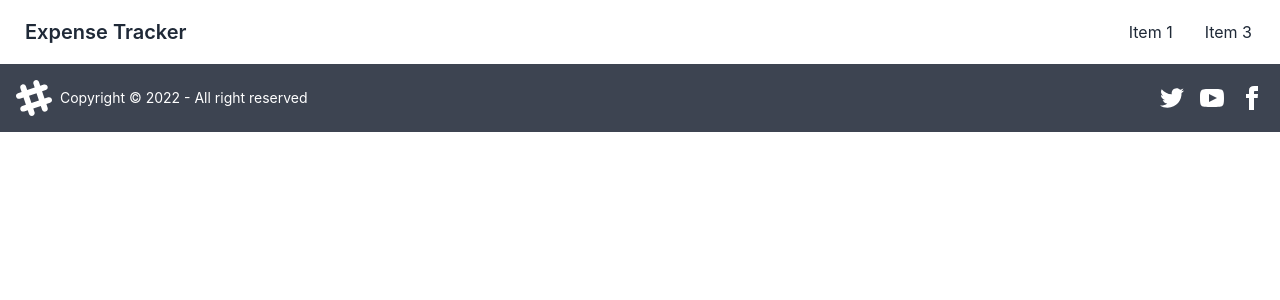
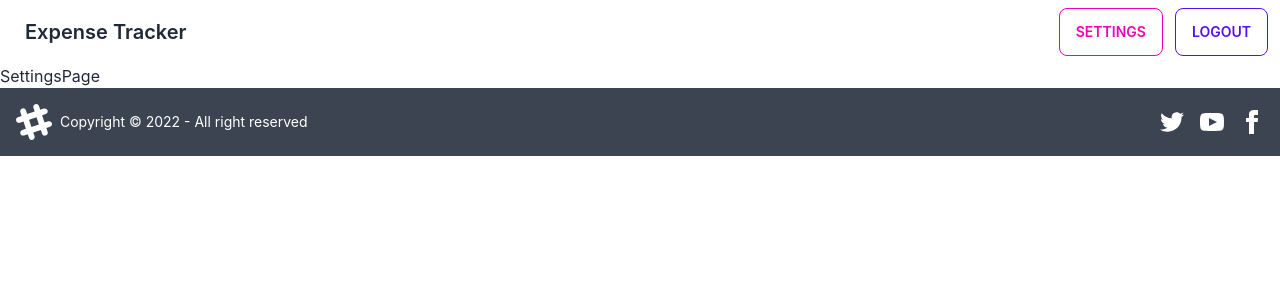
Before and after one commit to 01-DC/mern-expense-tracker-client, a React (Vite) app: page /settings in a window 1280 px wide. Shown: the top 300 px of the page. Built offline with nearby package versions, Linux system fonts and the light colour scheme; sample sign-in values are in the browser's storage; the HTML template or start-up script is replaced by a standard one.

Commit message:
added settings page and readme file

```diff
--- a/src/App.jsx
+++ b/src/App.jsx
@@ -6,6 +6,7 @@ import Header from "./components/Header"
 import HomePage from "./pages/HomePage"
 import LoginPage from "./pages/LoginPage"
 import RegisterPage from "./pages/RegisterPage"
+import SettingsPage from "./pages/SettingsPage"
 
 function App() {
 	return (
@@ -17,6 +18,14 @@ function App() {
 					element={
 						<ProtectedRoutes>
 							<HomePage />
+						</ProtectedRoutes>
+					}
+				/>
+				<Route
+					path="/settings"
+					element={
+						<ProtectedRoutes>
+							<SettingsPage />
 						</ProtectedRoutes>
 					}
 				/>
--- a/src/components/Header.jsx
+++ b/src/components/Header.jsx
@@ -1,20 +1,36 @@
 import React from "react"
+import { Link, useNavigate } from "react-router-dom"
 
 const Header = () => {
+	const navigate = useNavigate()
+
+	const logoutHandler = () => {
+		localStorage.removeItem("user")
+		navigate("/login")
+	}
 	return (
 		<div className="navbar bg-base-100">
 			<div className="flex-1">
-				<a className="btn btn-ghost normal-case text-xl">
+				<Link to="/" className="btn btn-ghost normal-case text-xl">
 					Expense Tracker
-				</a>
+				</Link>
 			</div>
 			<div className="flex-none">
-				<ul className="menu menu-horizontal px-1">
+				<ul className="menu menu-horizontal px-1 gap-3">
 					<li>
-						<a>Item 1</a>
+						<Link
+							to="/settings"
+							className="btn btn-outline btn-secondary">
+							Settings
+						</Link>
 					</li>
+
 					<li>
-						<a>Item 3</a>
+						<button
+							className="btn btn-outline btn-primary"
+							onClick={logoutHandler}>
+							Logout
+						</button>
 					</li>
 				</ul>
 			</div>
--- /dev/null
+++ b/src/pages/SettingsPage.jsx
@@ -0,0 +1,9 @@
+import React from 'react'
+
+const SettingsPage = () => {
+  return (
+    <div>SettingsPage</div>
+  )
+}
+
+export default SettingsPage
```
Also changed, not shown: 1 other file (tests, documents, lock files or other folders).
